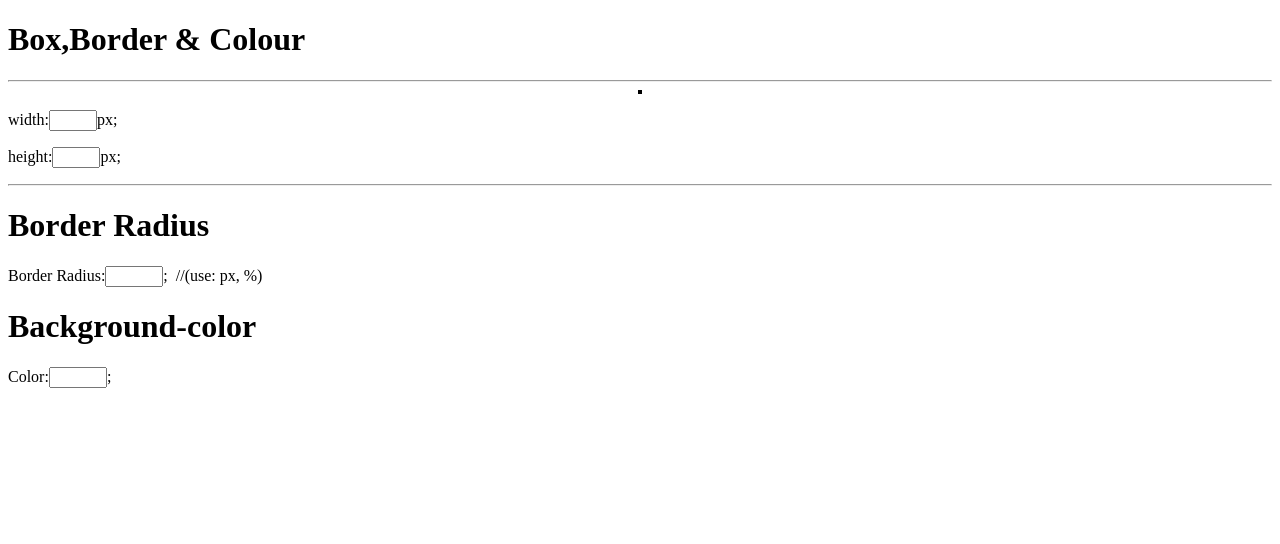
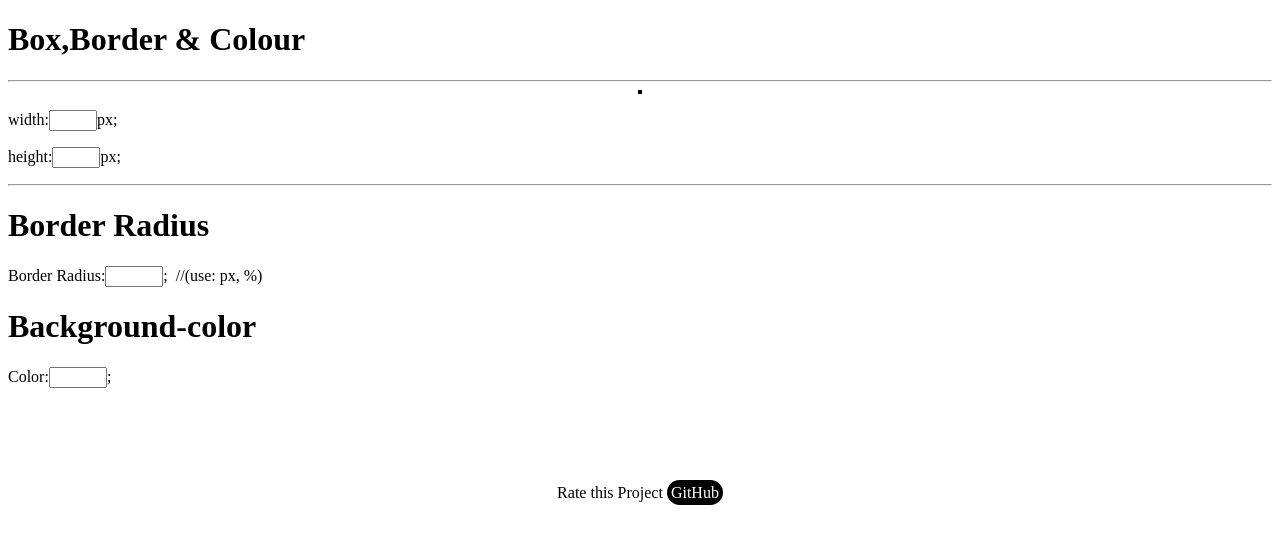
Before and after one commit to Bibek00Kr/box-border-colour, a plain HTML site: page index.html in a window 1280 px wide. Drawn offline with Linux system fonts and the light colour scheme.

Commit message:
Add files via upload

```diff
--- a/index.html
+++ b/index.html
@@ -1,6 +1,5 @@
 <!DOCTYPE html>
 <html lang="en">
-
 <head>
     <meta charset="UTF-8">
     <meta name="viewport" content="width=device-width, initial-scale=1.0">
@@ -15,13 +14,22 @@
 
         .box {
             border: 2px solid rgb(0, 0, 0);
-            /* width: 100px;
-            height: 100px; */
             transition: all 0.5s ease;
+        }
+        .last{
+            padding-top: 80px;
+            text-align: center;
+        }
+        .last a{
+
+            text-decoration: none;
+            color: white;
+            background-color: black;
+            padding: 4px;
+            border-radius: 50px;
         }
     </style>
 </head>
-
 <body>
     <h1>Box,Border & Colour</h1>
     <hr>
@@ -35,7 +43,7 @@
     <p>Border Radius:<input id="border" type="text" style="max-width: 50px;">; &nbsp;//(use: px, %)</p>
     <h1>Background-color</h1>
     <p>Color:<input id="color" type="text" style="max-width: 50px;">;</p>
-
+    <p class="last">Rate this Project <a href="https://github.com/Bibek00Kr/box-border-colour">GitHub</a></p>
     <script>
         let box = document.querySelector(".box");
         let widthInput = document.getElementById("box-width");
@@ -60,5 +68,4 @@
         });
     </script>
 </body>
-
 </html>
```
